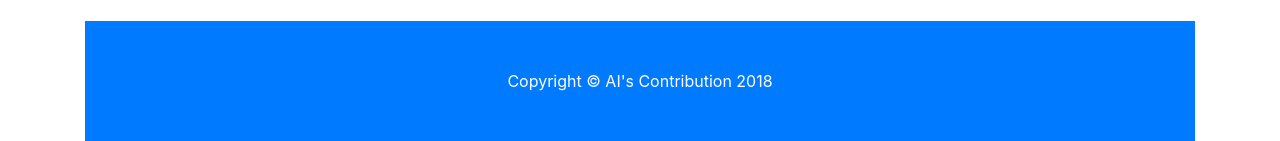
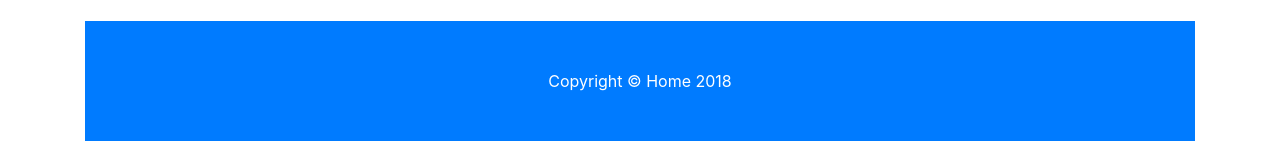
Before and after one commit to punrad/ImpactHome, a website: page index.html in a window 1280 px wide. Shown: the part 698-839 px from the top of the page. Drawn offline with Linux system fonts and the light colour scheme.

Commit message:
Update index.html

```diff
--- a/index.html
+++ b/index.html
@@ -94,7 +94,7 @@
     <!-- Footer -->
     <footer class="py-5 bg-primary">
       <div class="container">
-        <p class="m-0 text-center text-white">Copyright &copy; AI's Contribution 2018</p>
+        <p class="m-0 text-center text-white">Copyright &copy; Home 2018</p>
       </div>
       <!-- /.container -->
     </footer>
```
